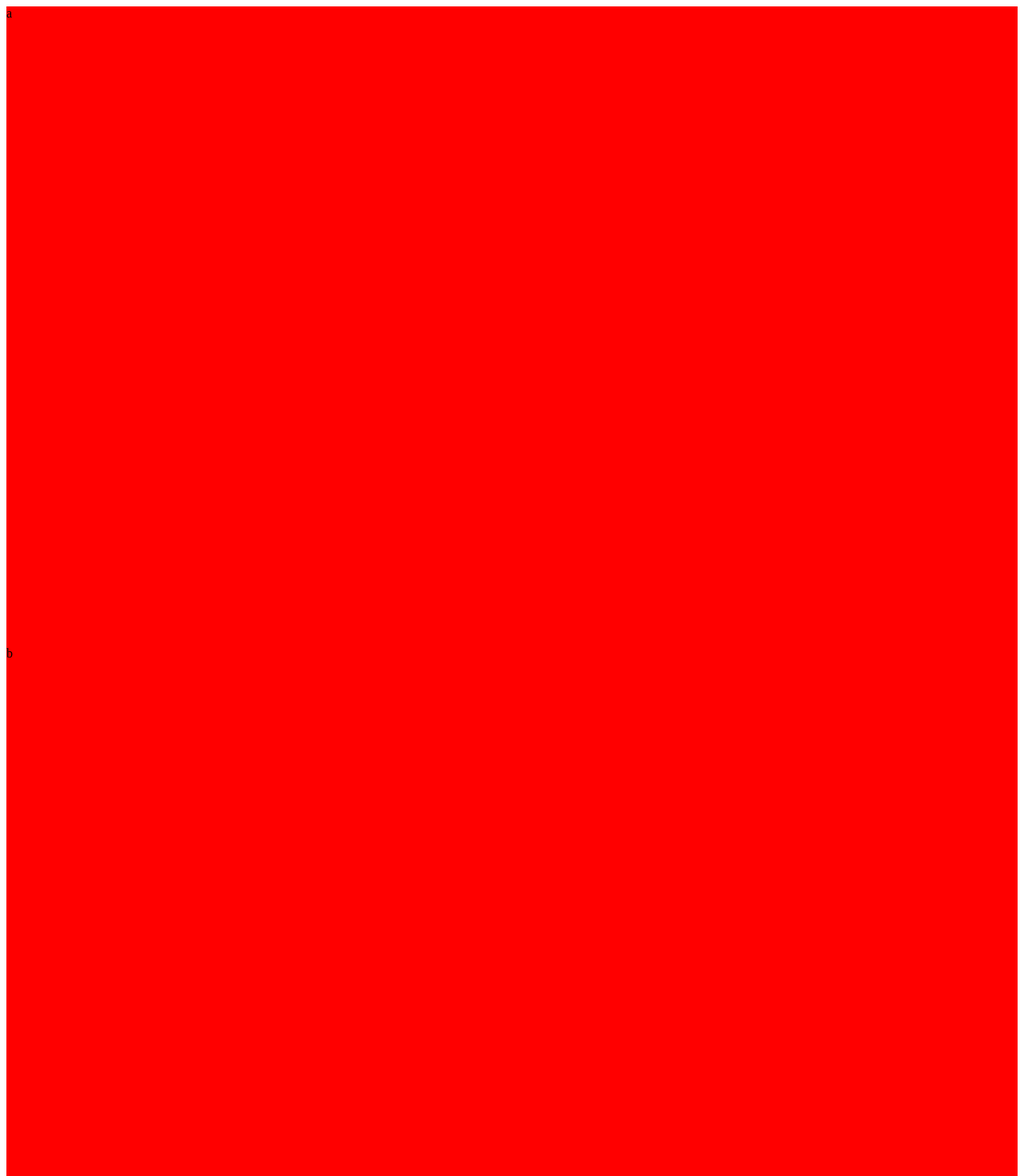
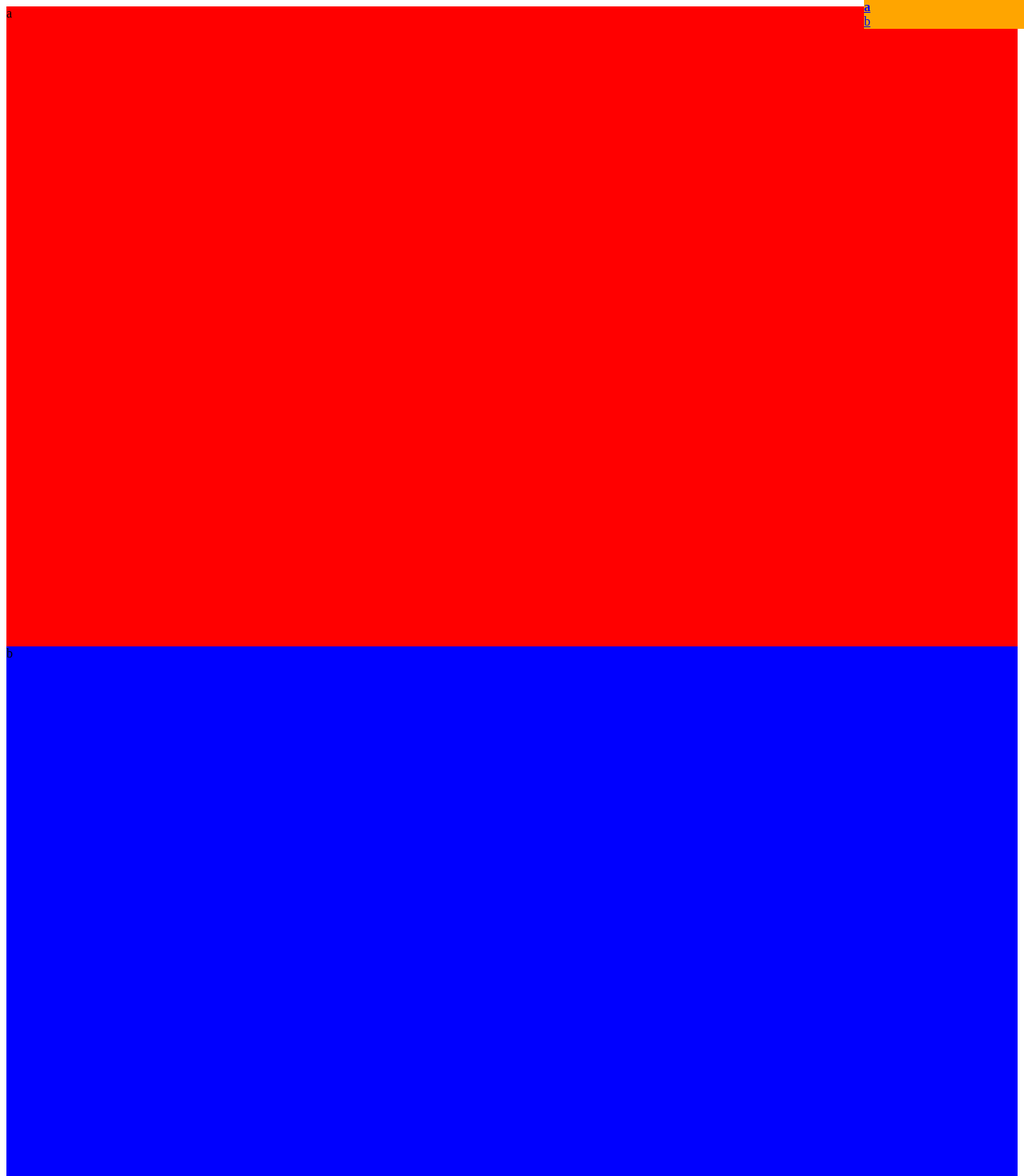
Before and after one commit to lucas8/scroll-spy, a React (Create React App) app: page /#a in a window 1280 px wide. Before the commit this address led to /. Shown: the top 1470 px of the page at 80% size. Built offline with nearby package versions, Linux system fonts and the light colour scheme.

Commit message:
Add scrollSpy Component

```diff
--- a/src/App.tsx
+++ b/src/App.tsx
@@ -1,12 +1,18 @@
 import React from 'react'
 import ScrollSpyProvider from './components/ScrollSpyProvider'
-import HelloWorld from './components/HelloWorld'
+import ScrollSpyComponent from './components/ScrollSpyComponent'
+import Navbar from './components/Navbar'
 
 function App() {
   return (
     <ScrollSpyProvider>
-      <HelloWorld>a</HelloWorld>
-      <HelloWorld>b</HelloWorld>
+      <Navbar />
+      <ScrollSpyComponent id="a" title="a" key={1}>
+        <div style={{ height: '100vh', background: 'red' }}>a</div>
+      </ScrollSpyComponent>
+      <ScrollSpyComponent id="b" title="b" key={2}>
+        <div style={{ height: '100vh', background: 'blue' }}>b</div>
+      </ScrollSpyComponent>
     </ScrollSpyProvider>
   )
 }
--- a/src/components/HelloWorld.tsx
+++ /dev/null
@@ -1,16 +0,0 @@
-import React from 'react'
-import { useScrollSpyState } from './ScrollSpyProvider'
-
-interface Props {
-  children: React.ReactNode
-}
-
-export default function HelloWorld({ children }: Props) {
-  const [ref] = useScrollSpyState()
-
-  return (
-    <div ref={ref} style={{ height: '100vh', background: 'red' }}>
-      {children}
-    </div>
-  )
-}
--- /dev/null
+++ b/src/components/Navbar.tsx
@@ -0,0 +1,31 @@
+import React from 'react'
+import { useScrollSpyState } from './ScrollSpyProvider'
+
+export default function Navbar() {
+  const { nodes } = useScrollSpyState()
+  console.log(nodes)
+  return (
+    <div
+      style={{
+        background: 'orange',
+        position: 'fixed',
+        top: 0,
+        right: 0,
+        width: 200,
+      }}
+    >
+      {nodes.map((node) => (
+        <a
+          key={node.title}
+          style={{
+            display: 'block',
+            fontWeight: node.isActive ? 'bold' : 'normal',
+          }}
+          href={`#${node.id}`}
+        >
+          {node.title}
+        </a>
+      ))}
+    </div>
+  )
+}
--- /dev/null
+++ b/src/components/ScrollSpyComponent.tsx
@@ -0,0 +1,29 @@
+import React from 'react'
+import { useScrollSpy } from './ScrollSpyProvider'
+
+interface ScrollSpyComponentProps
+  extends React.DetailedHTMLProps<
+    React.HTMLAttributes<HTMLDivElement>,
+    HTMLDivElement
+  > {
+  children?: React.ReactNode
+  title: string
+  id: string
+}
+
+export default function ScrollSpyComponent({
+  children,
+  title,
+  id,
+  ...rest
+}: ScrollSpyComponentProps) {
+  const ref = useScrollSpy()
+
+  // Because the IntersectionObserver passes back a DOM node, not a
+  // react one, we need to forward the data-title to pick back up in state
+  return (
+    <div key={1} id={id} ref={ref} data-title={title} {...rest}>
+      {children}
+    </div>
+  )
+}
--- a/src/components/ScrollSpyProvider.tsx
+++ b/src/components/ScrollSpyProvider.tsx
@@ -1,20 +1,35 @@
 import React from 'react'
+import { getTitleFromAttributes } from './utils'
 
-interface ScrollSpyActions {
-  addNode: (instance: HTMLDivElement | null) => void
+interface ScrollNode {
+  title: string
+  entry: IntersectionObserverEntry
+  id: string
 }
 
-interface ScrollSpyContextType extends ScrollSpyActions {
-  node: IntersectionObserverEntry | null
+interface ScrollItem {
+  title: string
+  id: string
+  isActive: boolean
+}
+
+interface ScrollSpyState {
+  currentNode: ScrollNode | null
+  nodes: ScrollItem[]
+  addNode: (instance: HTMLDivElement | null) => void
 }
 
 interface ScrollSpyProviderProps {
   children?: React.ReactNode
+
+  // The threshold is a number from 0-1 indicating how much the child should be
+  // in view before becoming the current node
   threshold?: number
 }
 
-// We initially set the context as undefined because we havent set up the state yet
-const ScrollSpyContext = React.createContext<ScrollSpyContextType | undefined>(
+// TODO: PREVENT SAME IDS
+
+const ScrollSpyContext = React.createContext<ScrollSpyState | undefined>(
   undefined,
 )
 
@@ -22,19 +37,32 @@ export default function ScrollSpyProvider({
   children,
   threshold = 0.5,
 }: ScrollSpyProviderProps) {
-  const [node, setNode] = React.useState<IntersectionObserverEntry | null>(null)
+  const [currentNode, setCurrentNode] = React.useState<ScrollNode | null>(null)
+  const [nodes, setNodes] = React.useState<ScrollItem[]>([])
 
   // We want the IntersectionObserver inside a useRef because it will
-  // not trigger a rerender unline useState
-  const currentObserver = React.useRef(
+  // not trigger a rerender unlike useState
+  const { current: currentObserver } = React.useRef(
     new window.IntersectionObserver(
       (entries) => {
         entries.forEach((entry) => {
           // If the entry past the threshold, set it as the current node
           if (entry.intersectionRatio > threshold) {
-            setNode(entry)
-          } else {
-            return
+            // This may not work on older browsers, but pushState doesnt
+            // trigger a hashchange which would cause a jumping
+            window.history.pushState(null, '', `#${entry.target.id}`)
+            setCurrentNode({
+              entry,
+              title: getTitleFromAttributes(entry.target),
+              id: entry.target.id,
+            })
+            setNodes((nodes) =>
+              nodes.map((n) =>
+                n.id === entry.target.id
+                  ? { ...n, isActive: true }
+                  : { ...n, isActive: false },
+              ),
+            )
           }
         })
       },
@@ -44,17 +72,34 @@ export default function ScrollSpyProvider({
     ),
   )
 
+  // We need to seperate the state from the actions because we dont want
+  // addNode to update everytime currentNode or nodes updates
+  const state = React.useMemo(
+    () => ({
+      currentNode,
+      nodes,
+    }),
+    [currentNode, nodes],
+  )
+
   // We memorize the state & actions to prevent occasional unnecessary rerenders
-  const value: ScrollSpyContextType = React.useMemo(
+  const actions = React.useMemo(
     () => ({
-      node,
       // Because we can pass in a function as a 'ref' we can use this function
-      // to add the node to the observer tree
+      // to add the node to the observer 'tree'
       addNode: (instance: HTMLDivElement | null): void => {
-        console.log('hi')
         if (instance) {
           // TODO: Update hash
-          currentObserver.current.observe(instance)
+          currentObserver.observe(instance)
+
+          setNodes((prevNodes) => [
+            ...prevNodes,
+            {
+              title: getTitleFromAttributes(instance),
+              id: instance.id,
+              isActive: false,
+            },
+          ])
         }
       },
     }),
@@ -62,31 +107,39 @@ export default function ScrollSpyProvider({
   )
 
   React.useEffect(() => {
-    console.log(node)
-  }, [node])
+    console.log(currentNode)
+  }, [currentNode])
 
   // Cleanup
   React.useEffect(() => {
-    // Capture the current value of the observer to cleanup with
-    const { current } = currentObserver
-
-    return () => current.disconnect()
+    return () => currentObserver.disconnect()
   }, [])
 
   return (
-    <ScrollSpyContext.Provider value={value}>
+    <ScrollSpyContext.Provider value={{ ...state, ...actions }}>
       {children}
     </ScrollSpyContext.Provider>
   )
+}
+
+export const useScrollSpy = () => {
+  const context = React.useContext(ScrollSpyContext)
+  if (!context) {
+    throw new Error(
+      'useScrollSpyState must be used within the ScrollSpyProvider',
+    )
+  }
+
+  return context.addNode
 }
 
 export const useScrollSpyState = () => {
   const context = React.useContext(ScrollSpyContext)
   if (!context) {
     throw new Error(
-      'useScrollSpyState must be used within the ScorllSpyProvider',
+      'useScrollSpyState must be used within the ScrollSpyProvider',
     )
   }
 
-  return [context.addNode]
+  return context
 }
--- /dev/null
+++ b/src/components/utils.ts
@@ -0,0 +1,5 @@
+export const getTitleFromAttributes = (
+  instance: HTMLDivElement | Element,
+): string => {
+  return instance.attributes.getNamedItem('data-title')!.value || 'Undefined'
+}
```
